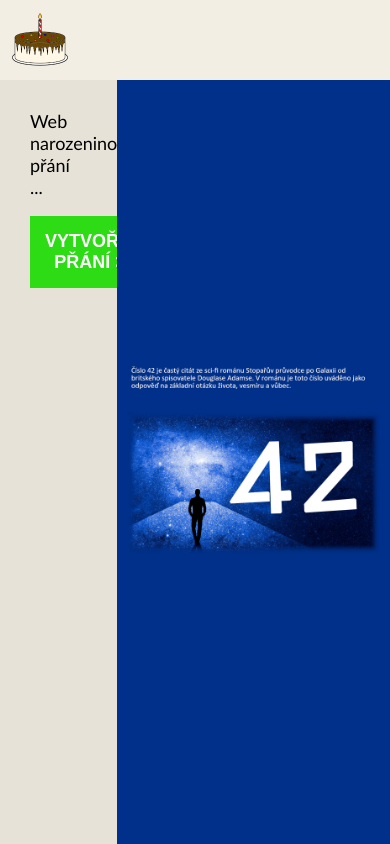
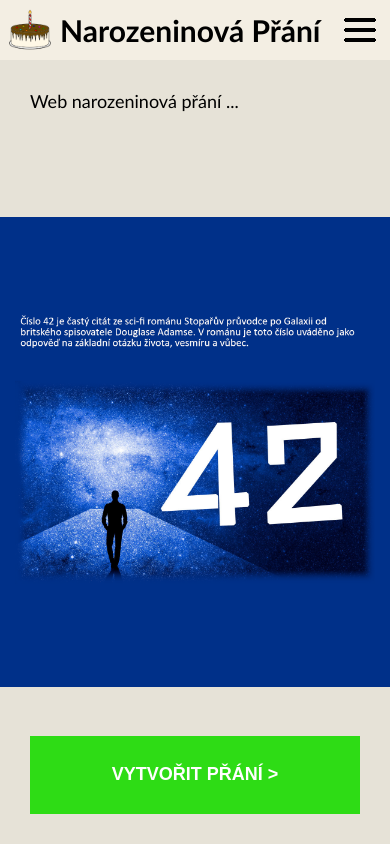
Before and after one commit to GitHubUser4096/BirthdayWishes, a PHP site: page / in a window 390 px wide. Run offline with PHP 8.4, Linux system fonts and the light colour scheme; some libraries are stand-ins or nearby versions.

Commit message:
Mobile, generated fixed

```diff
--- a/web/add_info.php
+++ b/web/add_info.php
@@ -88,6 +88,8 @@ if($_SERVER['REQUEST_METHOD']==='POST'){
 	<head>
 
 		<title>Přidat zajímavost</title>
+
+		<meta name="viewport" content="width=device-width, initial-scale=1.0">
 
 		<link rel="icon" href="res/cake.png">
 		<link rel="stylesheet" href="css/page.css">
--- a/web/choose_info.php
+++ b/web/choose_info.php
@@ -32,6 +32,7 @@ if($_SERVER['REQUEST_METHOD']==='POST'){
 
 	if(!isSet($error)){
 		$_SESSION['wish'] = $wish;
+		$_SESSION['docname'] = null;
 		header('Location: wish.php');
 	}
 
@@ -44,6 +45,8 @@ if($_SERVER['REQUEST_METHOD']==='POST'){
 	<head>
 
 		<title>Vytvořit přání</title>
+
+		<meta name="viewport" content="width=device-width, initial-scale=1.0">
 
 		<link rel="icon" href="res/cake.png">
 		<link rel="stylesheet" href="css/page.css">
--- a/web/create_wish.php
+++ b/web/create_wish.php
@@ -45,6 +45,8 @@ if($_SERVER['REQUEST_METHOD']==='POST'){
 	<head>
 
 		<title>Vytvořit přání</title>
+
+		<meta name="viewport" content="width=device-width, initial-scale=1.0">
 
 		<link rel="icon" href="res/cake.png">
 		<link rel="stylesheet" href="css/page.css">
--- a/web/css/titlebar.css
+++ b/web/css/titlebar.css
@@ -34,7 +34,6 @@
 	float: right;
 	font-size: 18px;
 	color: black;
-	font-style: none;
 	margin-top: 28px;
 	margin-right: 10px;
 }
@@ -64,3 +63,59 @@ a {
 	text-decoration: none;
 	cursor: pointer;
 }
+
+.hamburger {
+	display: none;
+}
+
+.mobilemenu {
+	display: none;
+}
+
+@media only screen and (max-width: 600px) {
+
+	.menu {
+		display: none;
+	}
+
+	.mobilemenu {
+		background: #f3eee3;
+		top: 60px;
+		width: 100%;
+		display: none;
+		position: absolute;
+		z-index: 99;
+	}
+
+	.title {
+		width: auto;
+		height: 60px;
+		float: left;
+		color: black;
+		font-weight: bold;
+		font-size: 30px;
+		padding-top: 12px;
+	}
+
+	.icon {
+		width: 60px;
+		height: 60px;
+		overflow: hidden;
+		display: block;
+		float: left;
+	}
+
+	.titlebar {
+		width: 100%;
+		height: 60px;
+		background: #f3eee3;
+		overflow: hidden;
+	}
+
+	.hamburger {
+		display: block;
+		margin: 10px;
+		float: right;
+	}
+
+}
--- a/web/index.php
+++ b/web/index.php
@@ -38,6 +38,10 @@ session_start();
 				margin: 30px;
 			}
 
+			.sidebarmenu {
+				margin: 30px;
+			}
+
 			p {
 				font-size: 18px;
 			}
@@ -67,6 +71,46 @@ session_start();
 				object-fit: contain;
 				width: 100%;
 				height: 100%;
+			}
+
+			@media only screen and (max-width: 600px) {
+
+				.content {
+					position: absolute;
+					width: 100%;
+					height: calc(100% - 60px);
+					overflow: hidden;
+				}
+
+				.sidebar {
+					width: 100%;
+					height: 100%;
+					overflow: hidden;
+					background: #e6e2d7;
+					float: left;
+				}
+
+				.slideshow {
+					position: absolute;
+					top: 20%;
+					right: 0px;
+					width: 100%;
+					height: 60%;
+					overflow: hidden;
+				}
+
+				.sidebarmenu {
+					position: absolute;
+					bottom: 0px;
+					width: 100%;
+					height: 10%;
+				}
+
+				.wishbtn {
+					width: calc(100% - 60px);
+					height: 100%;
+				}
+
 			}
 
 		</style>
@@ -99,7 +143,9 @@ session_start();
 			<div class="sidebar">
 				<div class="sidebarcontent">
 					<p>Web narozeninová přání ...</p>
-					<a href="create_wish.php"><button class="bigbutton">VYTVOŘIT PŘÁNÍ ></button></a>
+				</div>
+				<div class="sidebarmenu">
+					<a href="create_wish.php"><button class="bigbutton wishbtn">VYTVOŘIT PŘÁNÍ ></button></a>
 				</div>
 			</div>
 			<div id="slideshow" class="slideshow">
--- a/web/info_mgmt.php
+++ b/web/info_mgmt.php
@@ -15,6 +15,8 @@ if(!isSet($_SESSION['user']) || !$_SESSION['user']['admin']) {
 	<head>
 
 		<title>Spravovat zajímavosti</title>
+
+		<meta name="viewport" content="width=device-width, initial-scale=1.0">
 
 		<link rel="icon" href="res/cake.png">
 		<link rel="stylesheet" href="css/page.css">
--- a/web/js/titlebar.js
+++ b/web/js/titlebar.js
@@ -1,3 +1,11 @@
+
+function toggleMobileMenu(){
+	if(mobilemenu.style.display=='block') {
+		mobilemenu.style.display = 'none';
+	} else {
+		mobilemenu.style.display = 'block';
+	}
+}
 
 document.addEventListener('mouseup', function(e){
 	if(typeof usermenu === 'undefined') return;
--- a/web/login.php
+++ b/web/login.php
@@ -52,6 +52,8 @@ if($_SERVER['REQUEST_METHOD']==='POST'){
 	<head>
 
 		<title>Přihlásit se</title>
+
+		<meta name="viewport" content="width=device-width, initial-scale=1.0">
 
 		<link rel="icon" href="res/cake.png">
 		<link rel="stylesheet" href="css/page.css">
--- a/web/new_account.php
+++ b/web/new_account.php
@@ -60,6 +60,8 @@ if($_SERVER['REQUEST_METHOD']==='POST'){
 	<head>
 
 		<title>Vytvořit účet</title>
+
+		<meta name="viewport" content="width=device-width, initial-scale=1.0">
 
 		<link rel="icon" href="res/cake.png">
 		<link rel="stylesheet" href="css/page.css">
--- a/web/php/titlebar.php
+++ b/web/php/titlebar.php
@@ -3,6 +3,35 @@
 		<div class="icon"><img class="iconimg" src="res/cake.png"></img></div>
 		<div class="title">Narozeninová Přání</div>
 	</a>
+	<div class="hamburger" onclick="toggleMobileMenu();"><img src="res/hamburger.png"></img></div>
+	<div class="mobilemenu" id="mobilemenu">
+		<hr>
+		<a href="create_wish.php">Vytvořit přání</a>
+		<?php
+			if(isSet($_SESSION['user'])) { ?>
+
+				<hr><a href="add_info.php">Přidat zajímavost</a>
+
+				<?php
+				if($_SESSION['user']['admin']) { ?>
+					<hr><a href="info_mgmt.php">Spravovat zajímavosti</a>
+					<?php
+				} ?>
+
+				<hr><a><?php echo $_SESSION['user']['username'] ?>:</a>
+				<hr><a href="acc_mgmt.php">Spravovat účet</a>
+				<hr><a href="logout.php">Odhlásit se</a>
+				<?php
+
+			} else { ?>
+
+				<hr><a href="login.php">Přihlásit se</a>
+				<?php
+
+			}
+		?>
+		<hr>
+	</div>
 	<div class="menu">
 		<a href="create_wish.php">Vytvořit přání</a>
 		<?php
```
Also changed, not shown: web/acc_mgmt.php (+11 -0 lines), web/css/form.css (+19 -0 lines), web/css/form_page.css (+8 -0 lines), web/edit_info.php (+11 -0 lines), web/wish.php (+42 -3 lines), web/res/hamburger.png (added).
